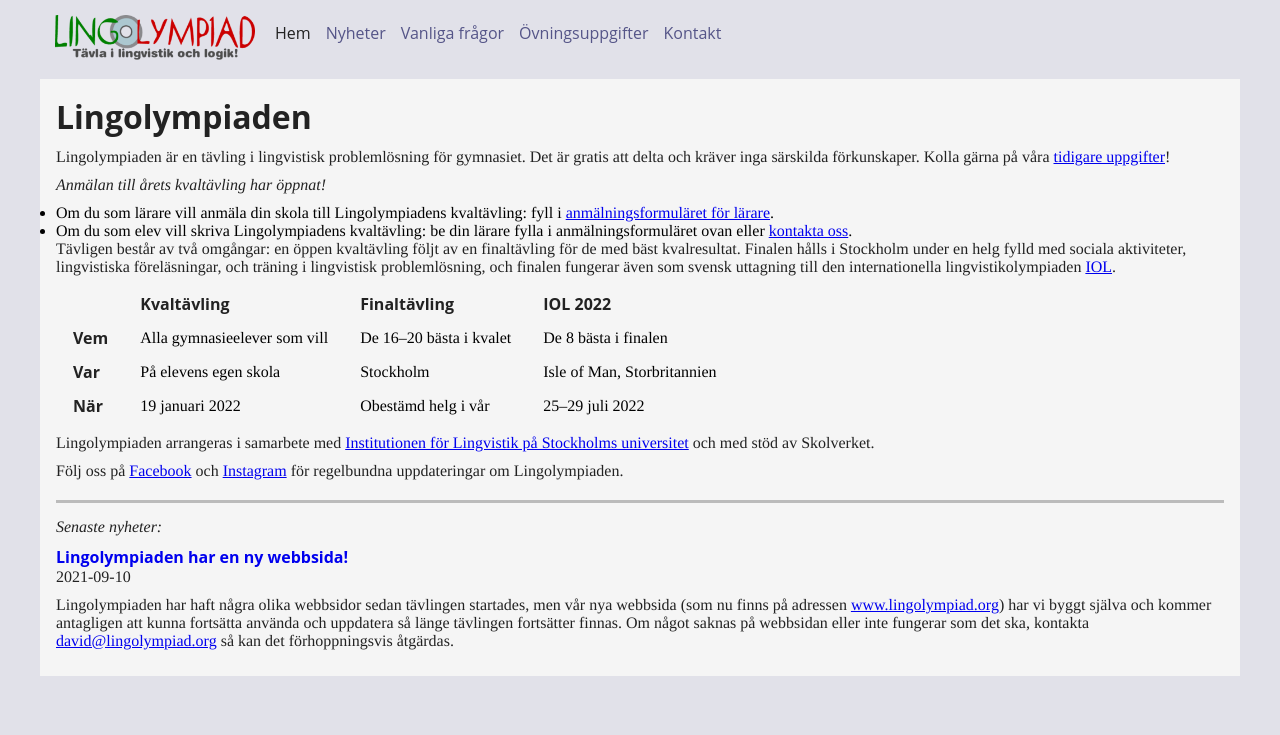
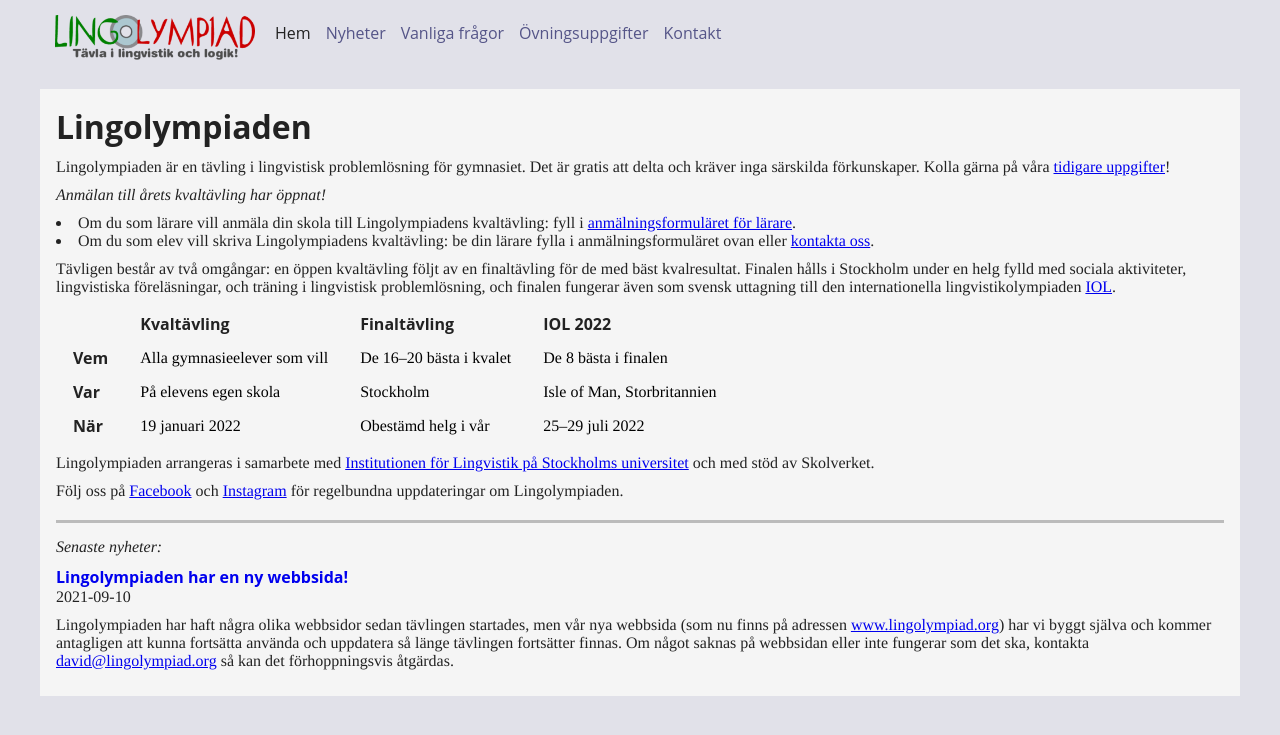
Before and after one commit to lingolympiad/lingolympiad.github.io, a Jekyll site: the page built from index.md, in a window 1280 px wide. Shown: the top 735 px of the page. Built offline with Jekyll 4.4.1, drawn with Linux system fonts in a browser that asks for light colours.

Commit message:
Update list styling

```diff
--- a/css/styles.css
+++ b/css/styles.css
@@ -15,14 +15,14 @@
 h1 {
   font-size: 2em;
   margin-bottom: 10px;
-  font-family: 'Open Sans', sans-serif;
-  color: #222;
 }
 
 h2 {
   font-size: 1em;
+}
+
+h1, h2 {
   font-family: 'Open Sans', sans-serif;
-  color: #222;
 }
 
 .divider {
@@ -47,7 +47,7 @@
   padding: 5px 15px;
 }
 
-p, table {
+p, table, ul {
   margin-bottom: 10px;
 }
 
@@ -55,8 +55,12 @@
   text-align: left;
 }
 
-p {
+p, h1, h2, li {
   color: #222;
+}
+
+ul {
+  list-style-position: inside;
 }
 
 .hscroll {
```
Also changed, not shown: 1 other file.
